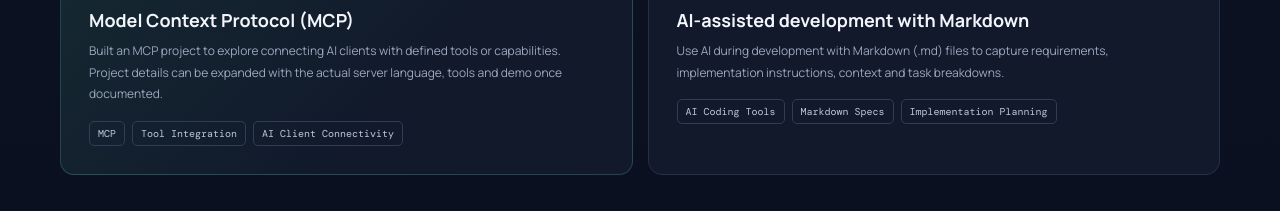
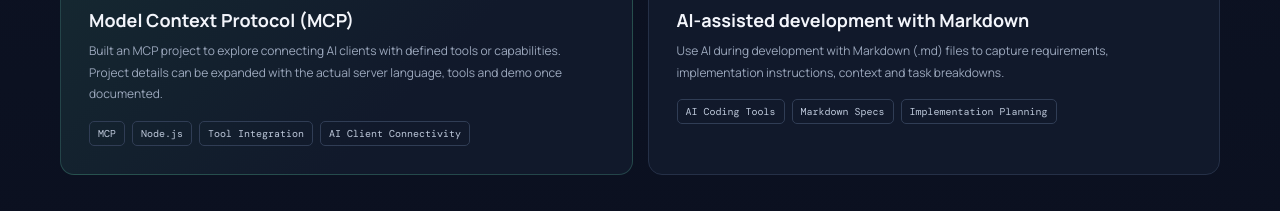
Before and after one commit to Habibar-Rahman/habibar-rahman.github.io, a plain HTML site: page index.html in a window 1280 px wide. Shown: the part 3777-3988 px from the top of the page. Drawn offline with nearby package versions, Linux system fonts and the light colour scheme.

Commit message:
Add Node.js to MCP project technology stack

```diff
--- a/index.html
+++ b/index.html
@@ -75,7 +75,7 @@
 <section class="section ai-section" id="ai-engineering"><div class="wrap">
   <div class="section-title"><small>03 / AI-ASSISTED DEVELOPMENT & MCP</small><h2>Using AI to improve <span class="gradient">development workflows.</span></h2><p>I use AI tools to support software development, including working from Markdown-based specifications and implementation plans. I have also built an MCP project; this section reflects that scope without overstating production AI experience.</p></div>
   <div class="cards ai-cards">
-    <article class="skill-card featured"><small>01 / MCP PROJECT</small><div class="card-icon">⇄</div><h3>Model Context Protocol (MCP)</h3><p>Built an MCP project to explore connecting AI clients with defined tools or capabilities. Project details can be expanded with the actual server language, tools and demo once documented.</p><div class="tags"><span>MCP</span><span>Tool Integration</span><span>AI Client Connectivity</span></div></article>
+    <article class="skill-card featured"><small>01 / MCP PROJECT</small><div class="card-icon">⇄</div><h3>Model Context Protocol (MCP)</h3><p>Built an MCP project to explore connecting AI clients with defined tools or capabilities. Project details can be expanded with the actual server language, tools and demo once documented.</p><div class="tags"><span>MCP</span><span>Node.js</span><span>Tool Integration</span><span>AI Client Connectivity</span></div></article>
     <article class="skill-card"><small>02 / AI-ASSISTED ENGINEERING</small><div class="card-icon">✳</div><h3>AI-assisted development with Markdown</h3><p>Use AI during development with Markdown (.md) files to capture requirements, implementation instructions, context and task breakdowns.</p><div class="tags"><span>AI Coding Tools</span><span>Markdown Specs</span><span>Implementation Planning</span></div></article>
   </div>
 
```
